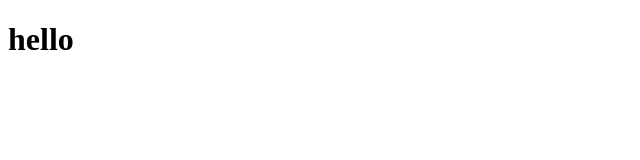
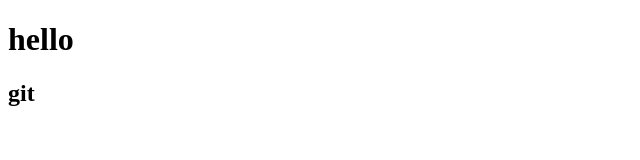
Before and after one commit to qq1608901200/test1, a plain HTML site: page index.html in a window 1280 px wide. Shown: the full height of the page, 0-640 px from the left. Drawn offline with Linux system fonts and the light colour scheme.

Commit message:
git second op

```diff
--- a/index.html
+++ b/index.html
@@ -10,5 +10,8 @@
     <h1>
         hello
     </h1>
+    <h2>
+        git
+    </h2>
 </body>
 </html>
```
